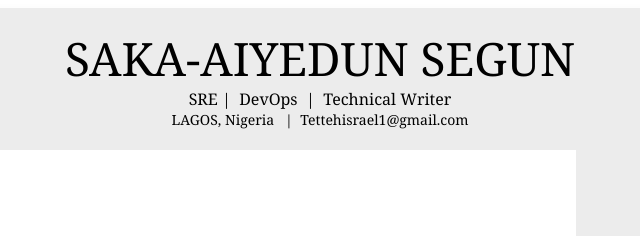
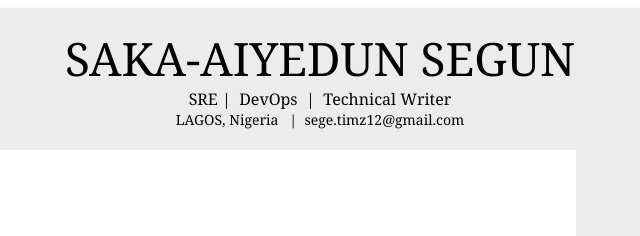
Before and after one commit to segunjkf/Cloud-Resume-Challenge-, a plain HTML site: page Website/index.html in a window 1280 px wide. Shown: the top 236 px of the page, 320-960 px from the left. Drawn offline with Linux system fonts and the light colour scheme; no server answers.

Commit message:
updated the website again

```diff
--- a/Website/index.html
+++ b/Website/index.html
@@ -7,8 +7,8 @@
 <!-- CSS Reset is not working -->
 <!-- Some styles/sizes/fonts will look different between browsers -->
 <link rel="stylesheet" type="text/css" href="resume.css" media="all" />
-<title>TETTEH ISRAEL | DevOps | Technical Writer | Cloud Engineer</title>
-<meta name="author" content="TETTEH ISRAEL">
+<title>SAKA-AIYEDUN SEGUN | DevOps | Technical Writer | SRE</title>
+<meta name="author" content="SAKA-AIYEDUN SEGUN">
 <meta name="description"  content="Built on AWS, provisioned by custom Terraform IaC, Lambda Function, API Gateway.">
 <meta name="keywords" content="HTML, CSS, JavaScript, AWS, Terraform, Serverless, S3, Static Website, Python, DynamoDB">
 
@@ -22,7 +22,7 @@
       <div class="name_info">
         <h1 class="name">SAKA-AIYEDUN SEGUN</h1>
         <h2 class="title">SRE |&nbsp;&nbsp;DevOps&nbsp;&nbsp;|&nbsp;&nbsp;Technical Writer</h2>
-        <h3 class="contact_info">LAGOS, Nigeria&nbsp;&nbsp;&nbsp;|&nbsp;&nbsp;Tettehisrael1@gmail.com</h3>
+        <h3 class="contact_info">LAGOS, Nigeria&nbsp;&nbsp;&nbsp;|&nbsp;&nbsp;sege.timz12@gmail.com</h3>
       </div>
     </div>
 
```
